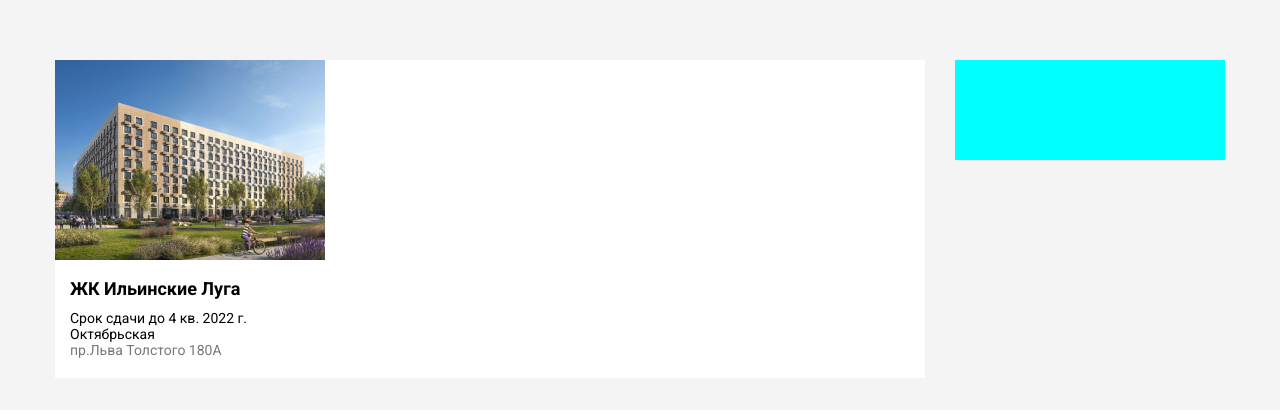
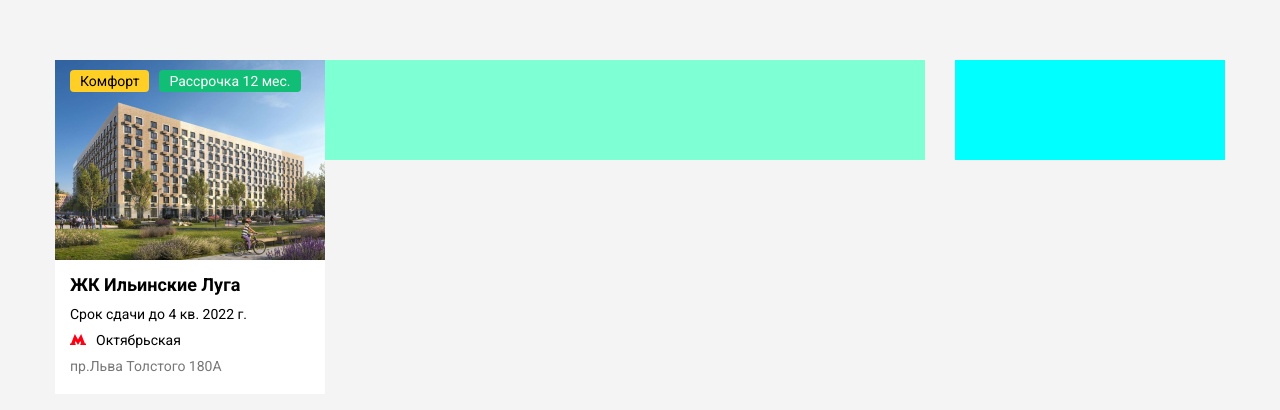
Before and after one commit to iamZlatika/real-estate-page, a plain HTML site: page index.html in a window 1280 px wide. Drawn offline with Linux system fonts and the light colour scheme.

Commit message:
Card created

```diff
--- a/css/main.css
+++ b/css/main.css
@@ -6,6 +6,9 @@ body {
   background-color: #f4f4f4;
   margin: 0;
   font-family: "Roboto", sans-serif;
+}
+img{
+  display: block;
 }
 
 .container {
@@ -33,9 +36,43 @@ body {
 }
 
 .card {
+  position: relative;
+  width: 270px;
   background-color: #fff;
 }
 
+.card__badges {
+  display: flex;
+  position: absolute;
+  top: 10px;
+  left: 15px;
+  right: 15px;
+}
+
+.card__badges > * + *{
+  margin-left: 10px;
+}
+
+.card__badge {
+  display: inline-block;
+  background: #525252;
+  border-radius: 4px;
+  height: 22px;
+  padding: 0 10px;
+  font-size: 14px;
+  line-height: 22px;
+  color: #000000;
+}
+
+.card__badge--class{
+  color: #000000;
+  background-color: #FFCF26;
+}
+
+.card__badge--credit{
+  color: #fff;
+  background-color: #11BE75;
+}
 .card__img {
 }
 
@@ -56,16 +93,30 @@ body {
   font-size: 14px;
   line-height: 16px;
   color: #000000;
+  margin-bottom: 10px;
 }
 
 .card__metro {
   font-size: 14px;
   line-height: 16px;
   color: #000000;
+  margin-bottom: 10px;
+}
+
+.card__metro::before {
+  content: "";
+  margin-right: 10px;
+  display: inline-block;
+  vertical-align: baseline;
+  width: 16px;
+  height: 11px;
+  background-image: url("./../img/Vector.svg");
+  background-repeat: no-repeat;
+  background-size: initial;
 }
 
 .card__address {
   font-size: 14px;
   line-height: 16px;
-  color: #777777
+  color: #777777;
 }
--- a/index.html
+++ b/index.html
@@ -1,5 +1,6 @@
 <!DOCTYPE html>
 <html lang="en">
+
 <head>
   <meta charset="UTF-8">
   <meta name="viewport" content="width=device-width, initial-scale=1.0">
@@ -7,11 +8,16 @@
   <link rel="stylesheet" href="./css/main.css">
   <link href="https://fonts.googleapis.com/css2?family=Roboto:wght@400;500;700&display=swap" rel="stylesheet">
 </head>
+
 <body>
   <div class="container">
     <div class="row">
       <div class="main-content">
         <div class="card">
+          <div class="card__badges">
+            <div class="card__badge card__badge--class">Комфорт</div>
+            <div class="card__badge card__badge--credit">Рассрочка 12 мес.</div>
+          </div>
           <div class="card__img">
             <img src="./img/img.jpg" alt="ЖК Ильинские Луга">
           </div>
@@ -28,4 +34,5 @@
   </div>
 
 </body>
+
 </html>
```
Lines whose indentation alone changed are shown as unchanged.
